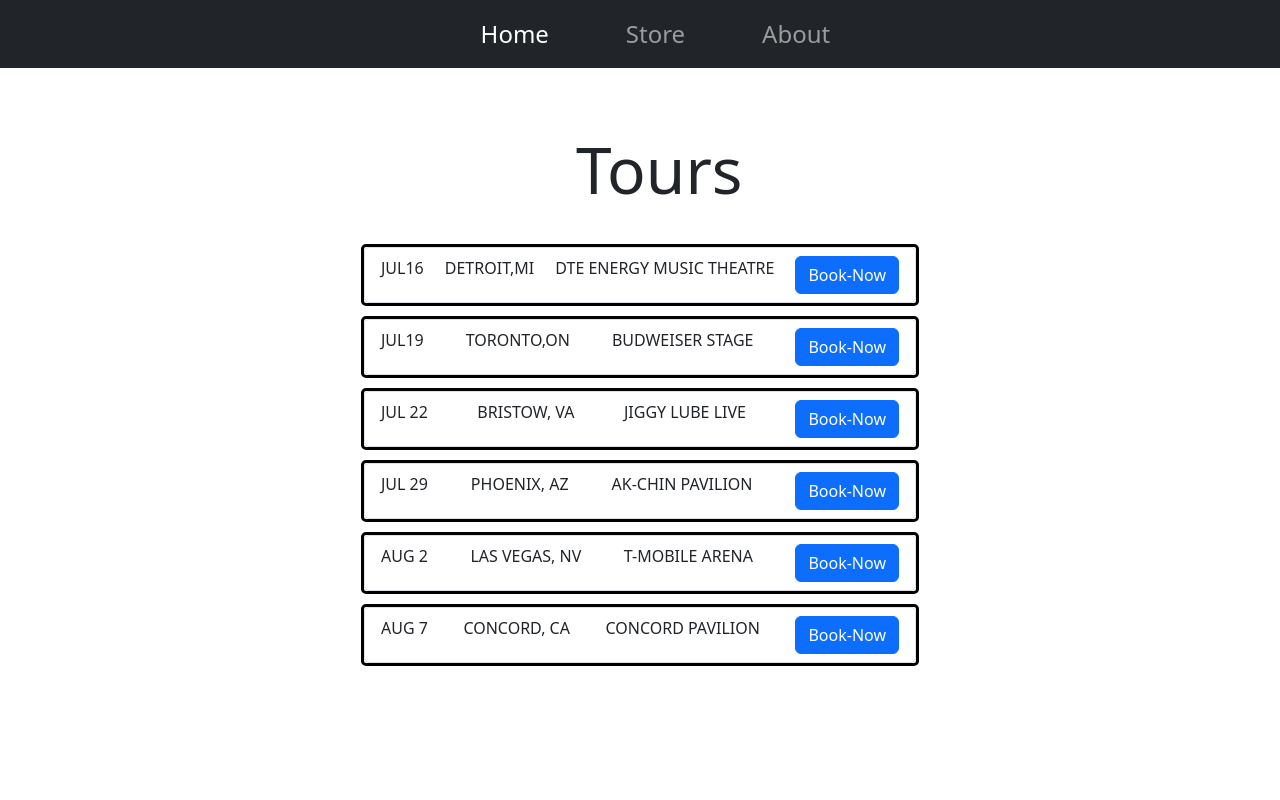
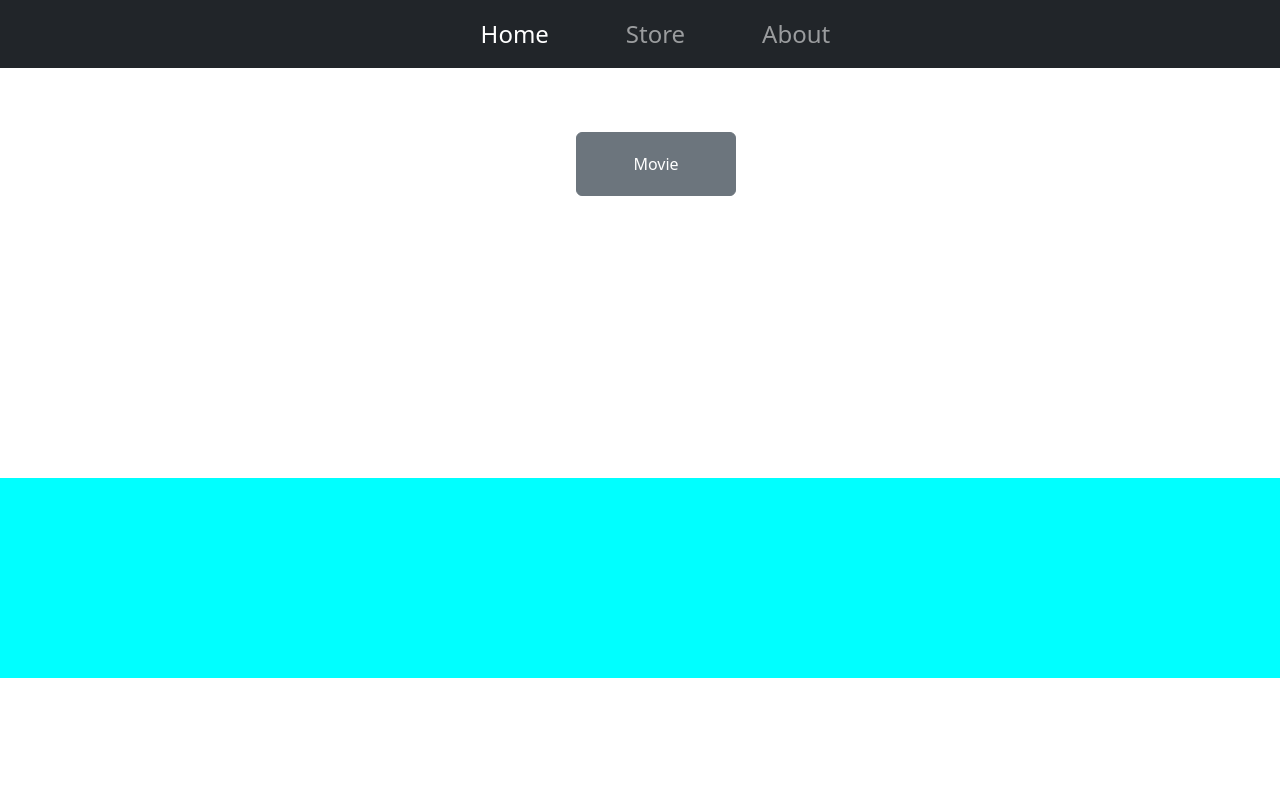
Before and after one commit to EshaGautam/E-commerce-Website, a React (Create React App) app: page / in a window 1280 px wide. Shown: the top 800 px of the page. Built offline with nearby package versions, Linux system fonts and the light colour scheme.

Commit message:
Making Api calls

```diff
--- a/src/component/Footer/Footer.css
+++ b/src/component/Footer/Footer.css
@@ -1,5 +1,13 @@
 .footer-style{
-    background-color: aqua;
+
+    position: static;
+     background-color: aqua;
     height: 25vh;
-    margin-top: 20%;
+     margin-top: 20%;
+    bottom: 0;
+    width: 100%;
+
+
+
+
 }
--- a/src/component/Home/HomeItems.css
+++ b/src/component/Home/HomeItems.css
@@ -1,4 +1,4 @@
-.tour-list{
+.movie-list{
     width: 50%;
     margin: auto;
     margin-top: 10px;
@@ -7,7 +7,7 @@
 
 
 }
-.tour-deets{
+.movie-deets{
     display: flex;
     flex-direction: row;
     justify-content: space-between;
@@ -16,9 +16,11 @@
 
 
 
-.head{
+.movie-btn{
     margin-left:45%;
     margin-top:5%;
     margin-bottom:2%;
-    font-size: 4rem;
+    width:10rem;
+    height: 4rem;
+
 }
--- a/src/component/Home/HomeItems.js
+++ b/src/component/Home/HomeItems.js
@@ -1,59 +1,85 @@
-import React from 'react'
+import React, { useState } from 'react'
 import { Container,ListGroup,Button } from 'react-bootstrap';
 import './HomeItems.css'
-const tours = [
-  {
-    id:Math.random(),
-    date: "JUL16",
-    city: "DETROIT,MI",
-    place: "DTE ENERGY MUSIC THEATRE",
-  },
+// const tours = [
+//   {
+//     id:Math.random(),
+//     date: "JUL16",
+//     city: "DETROIT,MI",
+//     place: "DTE ENERGY MUSIC THEATRE",
+//   },
 
-  {
-        id:Math.random(),
-    date: "JUL19",
-    city: "TORONTO,ON",
-    place: "BUDWEISER STAGE",
-  },
-  {
-        id:Math.random(),
-    date: "JUL 22",
-    city: "BRISTOW, VA",
-    place: "JIGGY LUBE LIVE",
-  },
+//   {
+//         id:Math.random(),
+//     date: "JUL19",
+//     city: "TORONTO,ON",
+//     place: "BUDWEISER STAGE",
+//   },
+//   {
+//         id:Math.random(),
+//     date: "JUL 22",
+//     city: "BRISTOW, VA",
+//     place: "JIGGY LUBE LIVE",
+//   },
 
-  {
-        id:Math.random(),
-    date: "JUL 29",
-    city: "PHOENIX, AZ",
-    place: "AK-CHIN PAVILION",
-  },
+//   {
+//         id:Math.random(),
+//     date: "JUL 29",
+//     city: "PHOENIX, AZ",
+//     place: "AK-CHIN PAVILION",
+//   },
 
-  {
-        id:Math.random(),
-    date: "AUG 2",
-    city: "LAS VEGAS, NV",
-    place: "T-MOBILE ARENA",
-  },
-  {
-        id:Math.random(),
-    date: "AUG 7",
-    city: "CONCORD, CA",
-    place: "CONCORD PAVILION",
-  },
-];
+//   {
+//         id:Math.random(),
+//     date: "AUG 2",
+//     city: "LAS VEGAS, NV",
+//     place: "T-MOBILE ARENA",
+//   },
+//   {
+//         id:Math.random(),
+//     date: "AUG 7",
+//     city: "CONCORD, CA",
+//     place: "CONCORD PAVILION",
+//   },
+// ];
 
 function HomeItems() {
+  const [movies,setMovies]=useState([])
 
-    const tourlist = tours.map((tour) => (
-      <Container className="tour">
+const handleMovieResponse=async()=>{
+ try {
+    let response = await fetch("https://swapi.dev/api/films/");
+    let movieData = await response.json();
+
+
+
+    let transformedData = movieData.results.map((movie) => ({
+      id: movie.episode_id,
+      date: movie.release_date,
+      title: movie.title,
+      director:movie.director,
+    }));
+
+    setMovies(transformedData);
+  }
+  catch (error) {
+    alert(`Error: ${error.message}`);
+  }
+};
+
+
+
+
+
+    const movielist = movies.map((movie) => (
+      <Container className="movie">
         <ListGroup>
-          <div className="tour-list">
-            <ListGroup.Item key={tour.id}>
-              <div className="tour-deets">
-                <span>{tour.date}</span>
-                <span>{tour.city}</span>
-                <span>{tour.place}</span>
+          <div className="movie-list">
+            <ListGroup.Item key={movie.id}>
+              <div className="movie-deets">
+                <span>{movie.date}</span>
+                <span>{movie.title}</span>
+                <span>{movie.director}</span>
                 <span>
                   <Button variant="primary" className="book-btn">
                     Book-Now
@@ -67,10 +93,17 @@ function HomeItems() {
     ));
   return (
     <div>
-        <h1 className='head'>Tours</h1>
-        {tourlist}
-        </div>
-  )
+      <Button
+        variant="secondary"
+        onClick={handleMovieResponse}
+        className="movie-btn"
+      >
+        Movie
+      </Button>
+
+      {movielist}
+    </div>
+  );
 }
 
 export default HomeItems
```
